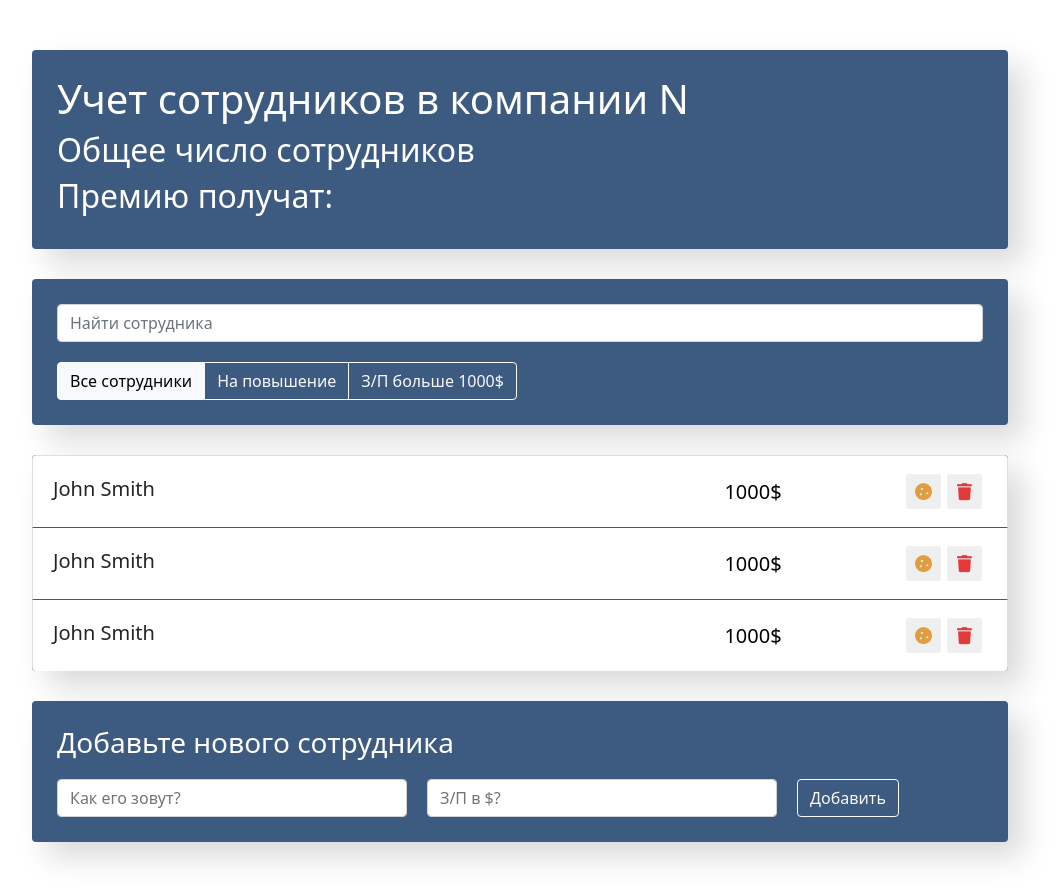
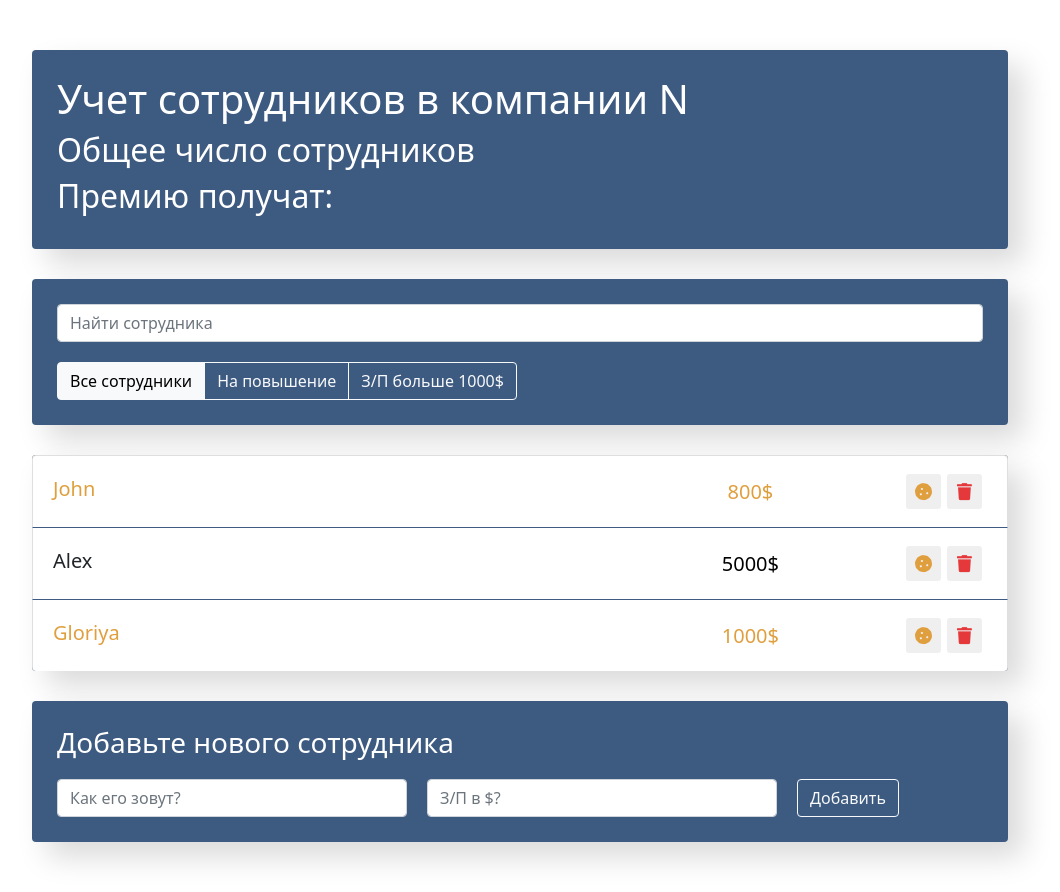
Before and after one commit to abdurizo/CRUD-video, a React (Vite) app: page / in a window 1280 px wide. Shown: the whole page, without its empty margins (120-1180 px from the left). Built offline with nearby package versions, Linux system fonts and the light colour scheme.

Commit message:
Создал все необходимые компоненты

```diff
--- a/src/App.jsx
+++ b/src/App.jsx
@@ -3,6 +3,12 @@ import "./index.css";
 import { Info, SearchPanel, Filter, EmployersList, EmployersAddForm } from './components'
 
 function App() {
+
+  const data=[
+    { name: 'John', salary: 800, increase:true},
+    { name: 'Alex', salary: 5000, increase:false},
+    { name: 'Gloriya', salary: 1000, increase:true},
+  ]
 
   return (
     <div className="container">
@@ -11,7 +17,7 @@ function App() {
         <SearchPanel />
         <Filter />
       </div>
-      <EmployersList/>
+      <EmployersList data={data} />
       <EmployersAddForm/>
     </div>
   )
--- a/src/components/EmployersList/EmployersList.jsx
+++ b/src/components/EmployersList/EmployersList.jsx
@@ -1,12 +1,24 @@
 import './EmployersList.css';
 import EmployersListItem from '../EmployersListItem/EmployersList';
 
- function EmployersList() {
+function EmployersList({ data }) {
+
+  // const elements = data.map(item => {
+  //   return (
+  //     <EmployersListItem salary={item.salary} name={item.name} />
+  //   )
+  // })
+
   return (
     <ul className="app-list list-group">
-      <EmployersListItem />
-      <EmployersListItem />
-      <EmployersListItem />
+      {
+      data.map(item => {
+        return (
+          // <EmployersListItem salary={item.salary} name={item.name} /> или
+          <EmployersListItem {...item} />
+        )
+      })
+      }
     </ul>
   )
 }
--- a/src/components/EmployersListItem/EmployersList.jsx
+++ b/src/components/EmployersListItem/EmployersList.jsx
@@ -1,10 +1,17 @@
 import './EmployersListItem.css'
 
-function EmployersListItem() {
+function EmployersListItem({ salary, name, increase }) {
+
+  let className = 'list-group-item d-flex justify-content-between'
+  if (increase){
+    className += ' increase'
+  }
+
   return (
-    <li className="list-group-item d-flex justify-content-between">
-      <span className="list-group-item-label">John Smith</span>
-      <input type="text" className="list-group-item-input" defaultValue="1000$" />
+    <li className={className} >
+      <span className="list-group-item-label">{name}</span>
+      <input type="text"
+        className="list-group-item-input" defaultValue={salary + '$ '} />
       <div className='d-flex justify-content-center align-items-center'>
         <button type="button"
           className="btn-cookie btn-sm ">
```
